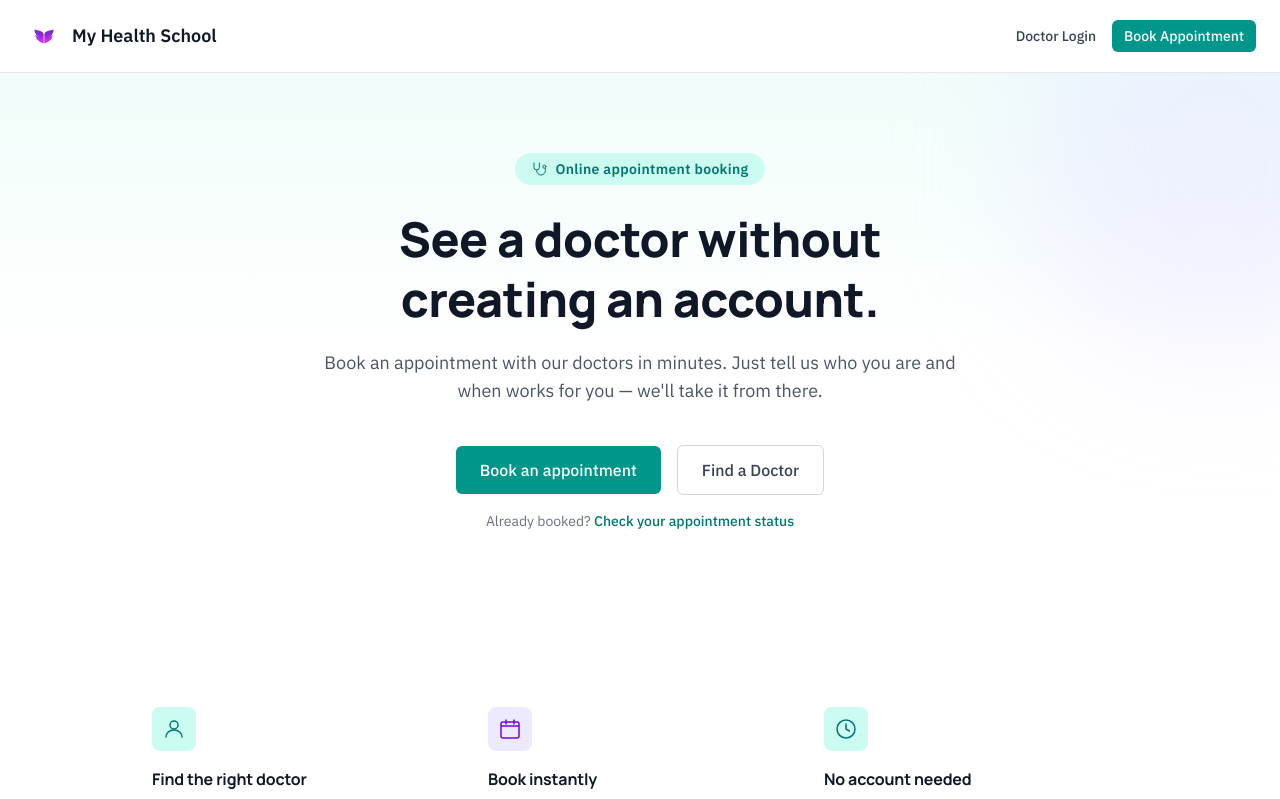
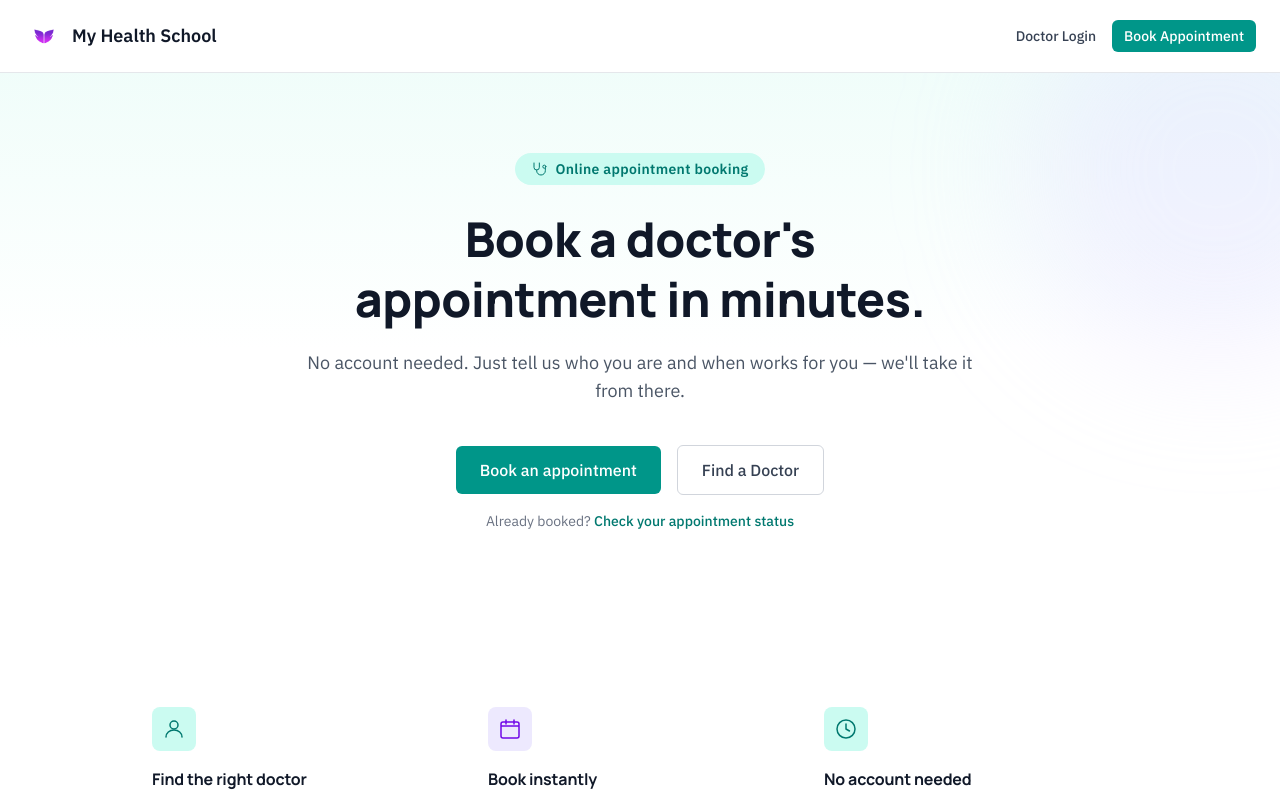
Before and after one commit to satishaumhs/patient-appointment-system, a React (Vite) app in the folder client/: page / in a window 1280 px wide. Shown: the top 799 px of the page. Built offline with nearby package versions, Linux system fonts and the light colour scheme; no server answers.

Commit message:
Simplify landing page headline
"See a doctor without creating an account" led with an absence rather
than the value. Leads with the benefit (fast booking) instead; the
no-account point moves to the subhead as a supporting detail.

Co-Authored-By: Claude Sonnet 5 <noreply@anthropic.com>

```diff
--- a/client/src/pages/Landing.jsx
+++ b/client/src/pages/Landing.jsx
@@ -80,11 +80,11 @@ const Landing = () => {
             Online appointment booking
           </span>
           <h1 className="text-4xl sm:text-5xl font-extrabold text-gray-900 leading-tight max-w-3xl mx-auto text-balance">
-            See a doctor without creating an account.
+            Book a doctor's appointment in minutes.
           </h1>
           <p className="mt-5 text-lg text-gray-600 max-w-2xl mx-auto">
-            Book an appointment with our doctors in minutes. Just tell us who you are and when
-            works for you — we'll take it from there.
+            No account needed. Just tell us who you are and when works for you — we'll take it
+            from there.
           </p>
           <div className="mt-10 flex flex-col sm:flex-row items-center justify-center gap-4">
             <Link
```
